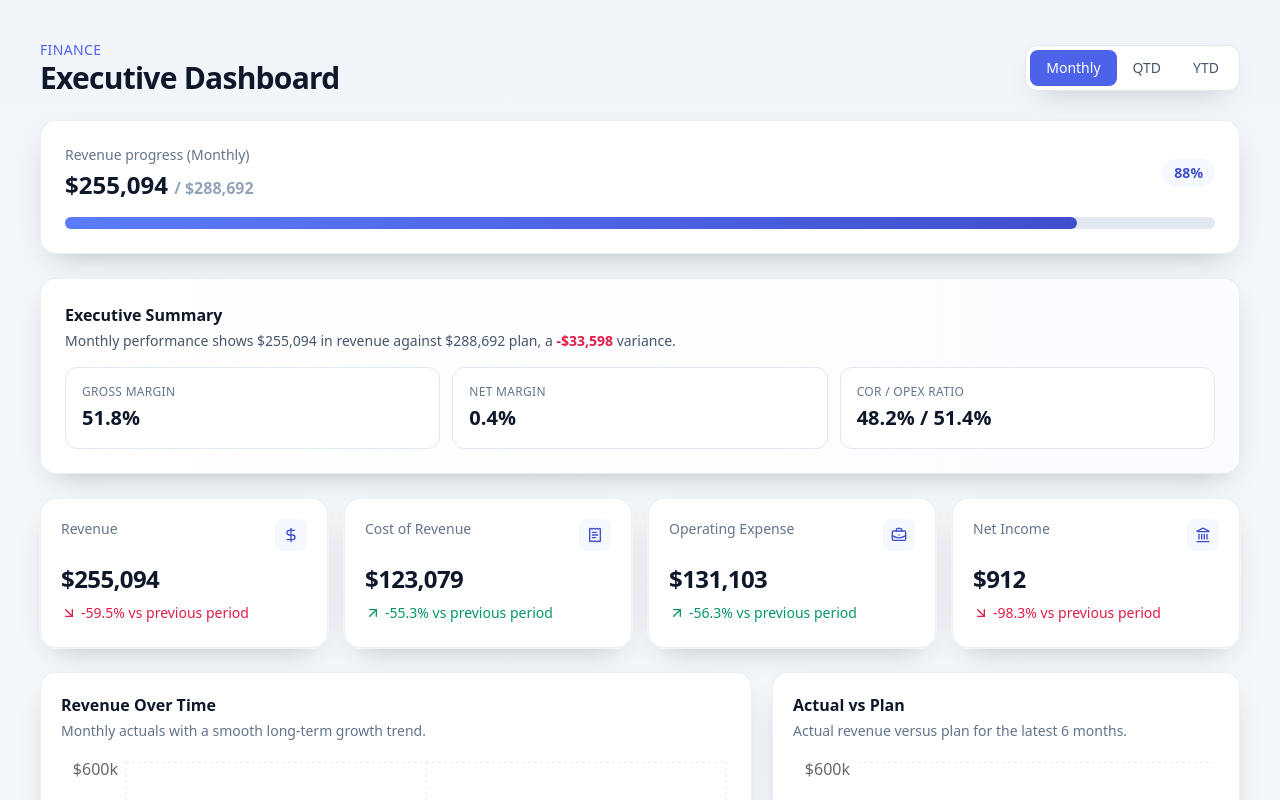
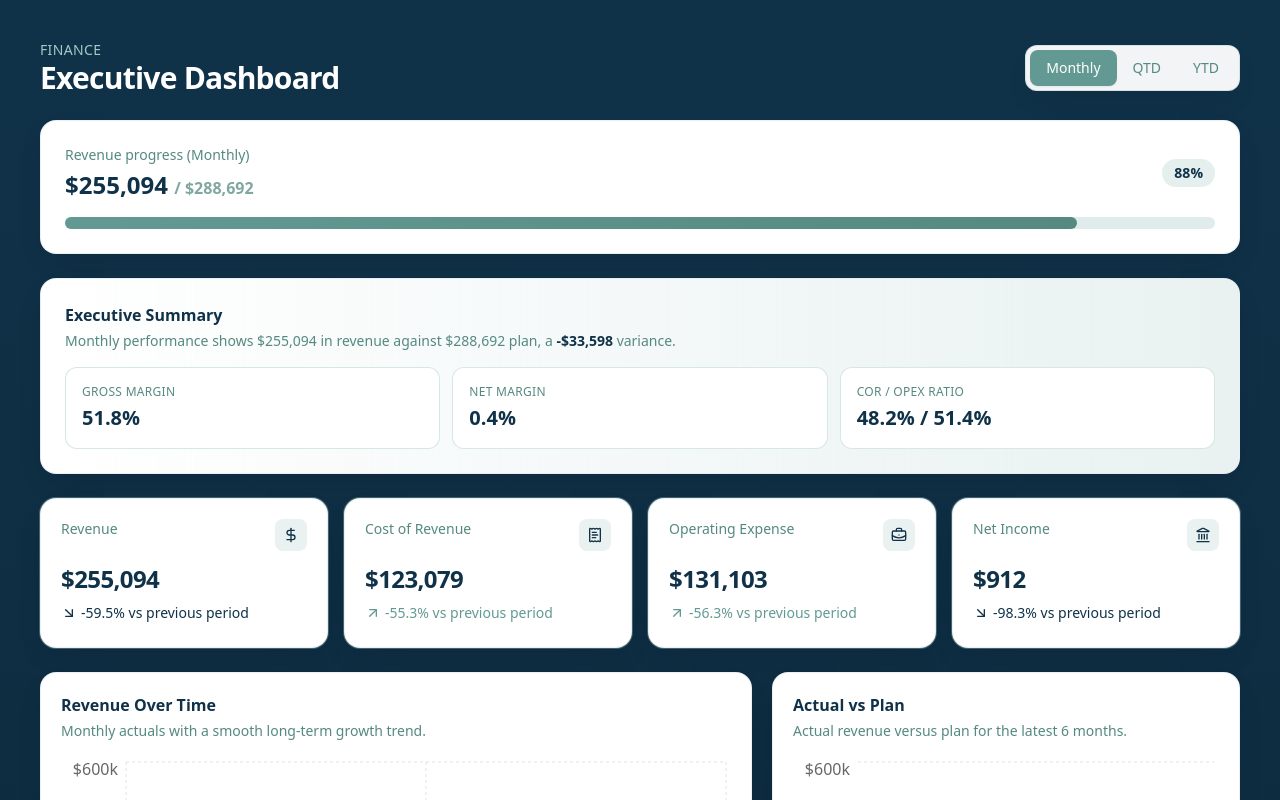
Before and after one commit to susievannin/financial-dashboard, a Next.js app: page / in a window 1280 px wide. Shown: the top 800 px of the page. Built offline with nearby package versions, Linux system fonts and the light colour scheme.

Commit message:
Update dashboard.tsx

```diff
--- a/src/components/dashboard.tsx
+++ b/src/components/dashboard.tsx
@@ -54,16 +54,16 @@ function KPI({
   icon: React.ReactNode;
 }) {
   const trendClass =
-    trend === "up" ? "text-emerald-600" : trend === "down" ? "text-rose-600" : "text-slate-500";
+    trend === "up" ? "text-[#629A93]" : trend === "down" ? "text-[#103249]" : "text-[#558981]";
   const TrendIcon = trend === "up" ? ArrowUpRight : trend === "down" ? ArrowDownRight : Landmark;
 
   return (
-    <article className="dashboard-card p-5 ring-1 ring-slate-100">
+    <article className="dashboard-card border border-[#A6C9C7]/40 bg-white/95 p-5 ring-1 ring-[#A6C9C7]/35">
       <div className="flex items-start justify-between">
-        <span className="text-sm font-medium text-slate-500">{label}</span>
-        <span className="rounded-lg bg-brand-50 p-2 text-brand-700">{icon}</span>
+        <span className="text-sm font-medium text-[#558981]">{label}</span>
+        <span className="rounded-lg bg-[#A6C9C7]/25 p-2 text-[#103249]">{icon}</span>
       </div>
-      <p className="mt-3 text-2xl font-semibold tracking-tight text-slate-900">{formatCurrencyFull(value)}</p>
+      <p className="mt-3 text-2xl font-semibold tracking-tight text-[#103249]">{formatCurrencyFull(value)}</p>
       <p className={`mt-2 inline-flex items-center gap-1 text-sm font-medium ${trendClass}`}>
         <TrendIcon className="h-4 w-4" />
         {delta}
@@ -149,21 +149,23 @@ export default function Dashboard({ rows }: DashboardProps) {
   const netDelta = deltaPct(metrics.netIncome, previousMetrics.netIncome);
 
   return (
-    <main className="min-h-screen bg-gradient-to-b from-slate-100 to-slate-50 p-6 md:p-10">
+    <main className="min-h-screen bg-gradient-to-b from-[#103249] to-[#0c2738] p-6 md:p-10">
       <div className="mx-auto max-w-7xl space-y-6">
         <header className="flex flex-col gap-4 md:flex-row md:items-center md:justify-between">
           <div>
-            <p className="text-sm font-medium uppercase tracking-wide text-brand-600">Finance</p>
-            <h1 className="text-3xl font-semibold tracking-tight text-slate-900">Executive Dashboard</h1>
+            <p className="text-sm font-medium uppercase tracking-wide text-[#A6C9C7]">Finance</p>
+            <h1 className="text-3xl font-semibold tracking-tight text-white">Executive Dashboard</h1>
           </div>
-          <div className="inline-flex w-fit rounded-xl border border-slate-200 bg-white p-1 shadow-soft">
+          <div className="inline-flex w-fit rounded-xl border border-[#A6C9C7]/40 bg-white/95 p-1 shadow-soft">
             {(["Monthly", "QTD", "YTD"] as Period[]).map((option) => (
               <button
                 key={option}
                 type="button"
                 onClick={() => setPeriod(option)}
                 className={`rounded-lg px-4 py-2 text-sm font-medium transition ${
-                  period === option ? "bg-brand-600 text-white" : "text-slate-600 hover:bg-slate-100"
+                  period === option
+                    ? "bg-[#629A93] text-white shadow-sm"
+                    : "text-[#558981] hover:bg-[#A6C9C7]/25 hover:text-[#103249]"
                 }`}
               >
                 {option}
@@ -172,48 +174,48 @@ export default function Dashboard({ rows }: DashboardProps) {
           </div>
         </header>
 
-        <section className="dashboard-card p-6">
+        <section className="dashboard-card border border-[#A6C9C7]/35 bg-white/95 p-6">
           <div className="flex flex-wrap items-center justify-between gap-3">
             <div>
-              <p className="text-sm font-medium text-slate-500">Revenue progress ({period})</p>
-              <p className="mt-1 text-2xl font-semibold text-slate-900">
+              <p className="text-sm font-medium text-[#558981]">Revenue progress ({period})</p>
+              <p className="mt-1 text-2xl font-semibold text-[#103249]">
                 {formatCurrencyFull(metrics.revenue)}{" "}
-                <span className="text-base text-slate-400">/ {formatCurrencyFull(metrics.planRevenue)}</span>
+                <span className="text-base text-[#558981]/75">/ {formatCurrencyFull(metrics.planRevenue)}</span>
               </p>
             </div>
-            <span className="rounded-full bg-brand-50 px-3 py-1 text-sm font-semibold text-brand-700">{progressPct}%</span>
+            <span className="rounded-full bg-[#A6C9C7]/30 px-3 py-1 text-sm font-semibold text-[#103249]">{progressPct}%</span>
           </div>
-          <div className="mt-4 h-3 rounded-full bg-slate-200">
+          <div className="mt-4 h-3 rounded-full bg-[#A6C9C7]/35">
             <div
-              className="h-3 rounded-full bg-gradient-to-r from-brand-500 to-brand-700 transition-all"
+              className="h-3 rounded-full bg-gradient-to-r from-[#629A93] to-[#558981] transition-all"
               style={{ width: `${progressPct}%` }}
             />
           </div>
         </section>
 
-        <section className="dashboard-card bg-gradient-to-r from-white to-brand-50/50 p-6">
-          <h2 className="text-base font-semibold text-slate-900">Executive Summary</h2>
-          <p className="mt-1 text-sm text-slate-600">
+        <section className="dashboard-card border border-[#A6C9C7]/35 bg-gradient-to-r from-white/95 to-[#A6C9C7]/25 p-6">
+          <h2 className="text-base font-semibold text-[#103249]">Executive Summary</h2>
+          <p className="mt-1 text-sm text-[#558981]">
             {period} performance shows {formatCurrency(metrics.revenue)} in revenue against{" "}
             {formatCurrency(metrics.planRevenue)} plan, a{" "}
-            <span className={variance >= 0 ? "font-semibold text-emerald-600" : "font-semibold text-rose-600"}>
+            <span className={variance >= 0 ? "font-semibold text-[#629A93]" : "font-semibold text-[#103249]"}>
               {variance >= 0 ? "+" : "-"}
               {formatCurrency(Math.abs(variance))}
             </span>{" "}
             variance.
           </p>
           <div className="mt-4 grid gap-3 md:grid-cols-3">
-            <div className="rounded-xl border border-slate-200 bg-white p-4">
-              <p className="text-xs font-medium uppercase tracking-wide text-slate-500">Gross Margin</p>
-              <p className="mt-1 text-xl font-semibold text-slate-900">{formatPercent(grossMargin)}</p>
+            <div className="rounded-xl border border-[#A6C9C7]/45 bg-white p-4">
+              <p className="text-xs font-medium uppercase tracking-wide text-[#558981]">Gross Margin</p>
+              <p className="mt-1 text-xl font-semibold text-[#103249]">{formatPercent(grossMargin)}</p>
             </div>
-            <div className="rounded-xl border border-slate-200 bg-white p-4">
-              <p className="text-xs font-medium uppercase tracking-wide text-slate-500">Net Margin</p>
-              <p className="mt-1 text-xl font-semibold text-slate-900">{formatPercent(netMargin)}</p>
+            <div className="rounded-xl border border-[#A6C9C7]/45 bg-white p-4">
+              <p className="text-xs font-medium uppercase tracking-wide text-[#558981]">Net Margin</p>
+              <p className="mt-1 text-xl font-semibold text-[#103249]">{formatPercent(netMargin)}</p>
             </div>
-            <div className="rounded-xl border border-slate-200 bg-white p-4">
-              <p className="text-xs font-medium uppercase tracking-wide text-slate-500">COR / Opex Ratio</p>
-              <p className="mt-1 text-xl font-semibold text-slate-900">
+            <div className="rounded-xl border border-[#A6C9C7]/45 bg-white p-4">
+              <p className="text-xs font-medium uppercase tracking-wide text-[#558981]">COR / Opex Ratio</p>
+              <p className="mt-1 text-xl font-semibold text-[#103249]">
                 {formatPercent(corRatio)} / {formatPercent(opexRatio)}
               </p>
             </div>
@@ -252,22 +254,22 @@ export default function Dashboard({ rows }: DashboardProps) {
         </section>
 
         <section className="grid gap-5 xl:grid-cols-5">
-          <article className="dashboard-card p-5 xl:col-span-3">
-            <h2 className="text-base font-semibold text-slate-900">Revenue Over Time</h2>
-            <p className="mb-4 mt-1 text-sm text-slate-500">Monthly actuals with a smooth long-term growth trend.</p>
+          <article className="dashboard-card border border-[#A6C9C7]/35 bg-white/95 p-5 xl:col-span-3">
+            <h2 className="text-base font-semibold text-[#103249]">Revenue Over Time</h2>
+            <p className="mb-4 mt-1 text-sm text-[#558981]">Monthly actuals with a smooth long-term growth trend.</p>
             <div className="h-80">
               <ResponsiveContainer width="100%" height="100%">
                 <LineChart data={revenueTrend}>
-                  <CartesianGrid strokeDasharray="3 3" stroke="#e2e8f0" />
+                  <CartesianGrid strokeDasharray="3 3" stroke="#A6C9C7" strokeOpacity={0.45} />
                   <XAxis dataKey="month" tickLine={false} axisLine={false} />
                   <YAxis tickFormatter={(value) => `$${value / 1000}k`} tickLine={false} axisLine={false} />
                   <Tooltip formatter={(value) => formatCurrencyFull(Number(Array.isArray(value) ? value[0] : value ?? 0))} />
                   <Line
                     type="monotone"
                     dataKey="revenue"
-                    stroke="#4c62e9"
+                    stroke="#629A93"
                     strokeWidth={3}
-                    dot={{ fill: "#4c62e9", r: 3 }}
+                    dot={{ fill: "#629A93", r: 3 }}
                     activeDot={{ r: 6 }}
                   />
                 </LineChart>
@@ -275,26 +277,26 @@ export default function Dashboard({ rows }: DashboardProps) {
             </div>
           </article>
 
-          <article className="dashboard-card p-5 xl:col-span-2">
-            <h2 className="text-base font-semibold text-slate-900">Actual vs Plan</h2>
-            <p className="mb-4 mt-1 text-sm text-slate-500">Actual revenue versus plan for the latest 6 months.</p>
+          <article className="dashboard-card border border-[#A6C9C7]/35 bg-white/95 p-5 xl:col-span-2">
+            <h2 className="text-base font-semibold text-[#103249]">Actual vs Plan</h2>
+            <p className="mb-4 mt-1 text-sm text-[#558981]">Actual revenue versus plan for the latest 6 months.</p>
             <div className="h-80">
               <ResponsiveContainer width="100%" height="100%">
                 <BarChart data={planVsActual} barGap={8}>
-                  <CartesianGrid strokeDasharray="3 3" stroke="#e2e8f0" vertical={false} />
+                  <CartesianGrid strokeDasharray="3 3" stroke="#A6C9C7" strokeOpacity={0.45} vertical={false} />
                   <XAxis dataKey="month" tickLine={false} axisLine={false} />
                   <YAxis tickFormatter={(value) => `$${value / 1000}k`} tickLine={false} axisLine={false} />
                   <Tooltip formatter={(value) => formatCurrencyFull(Number(Array.isArray(value) ? value[0] : value ?? 0))} />
-                  <Bar dataKey="plan" fill="#cbd5e1" radius={[8, 8, 0, 0]} />
-                  <Bar dataKey="actual" fill="#4c62e9" radius={[8, 8, 0, 0]} />
+                  <Bar dataKey="plan" fill="#A6C9C7" fillOpacity={0.65} radius={[8, 8, 0, 0]} />
+                  <Bar dataKey="actual" fill="#629A93" radius={[8, 8, 0, 0]} />
                 </BarChart>
               </ResponsiveContainer>
             </div>
-            <div className="mt-3 rounded-lg border border-slate-200 bg-slate-50 p-3 text-sm">
-              <p className="inline-flex items-center gap-2 font-medium text-slate-700">
+            <div className="mt-3 rounded-lg border border-[#A6C9C7]/45 bg-[#A6C9C7]/20 p-3 text-sm">
+              <p className="inline-flex items-center gap-2 font-medium text-[#103249]">
                 <BanknoteArrowDown className="h-4 w-4" />
                 Current variance:{" "}
-                <span className={variance >= 0 ? "text-emerald-600" : "text-rose-600"}>
+                <span className={variance >= 0 ? "text-[#629A93]" : "text-[#103249]"}>
                   {variance >= 0 ? "+" : "-"}
                   {formatCurrencyFull(Math.abs(variance))}
                 </span>
@@ -303,22 +305,22 @@ export default function Dashboard({ rows }: DashboardProps) {
           </article>
         </section>
 
-        <section className="dashboard-card p-5">
-          <h2 className="text-base font-semibold text-slate-900">Revenue Growth Over Time</h2>
-          <p className="mb-4 mt-1 text-sm text-slate-500">Month-over-month revenue growth trend.</p>
+        <section className="dashboard-card border border-[#A6C9C7]/35 bg-white/95 p-5">
+          <h2 className="text-base font-semibold text-[#103249]">Revenue Growth Over Time</h2>
+          <p className="mb-4 mt-1 text-sm text-[#558981]">Month-over-month revenue growth trend.</p>
           <div className="h-72">
             <ResponsiveContainer width="100%" height="100%">
               <LineChart data={revenueGrowthTrend}>
-                <CartesianGrid strokeDasharray="3 3" stroke="#e2e8f0" />
+                <CartesianGrid strokeDasharray="3 3" stroke="#A6C9C7" strokeOpacity={0.45} />
                 <XAxis dataKey="month" tickLine={false} axisLine={false} />
                 <YAxis tickFormatter={(value) => `${value}%`} tickLine={false} axisLine={false} />
                 <Tooltip formatter={(value) => formatPercent(Number(Array.isArray(value) ? value[0] : value ?? 0))} />
                 <Line
                   type="monotone"
                   dataKey="growth"
-                  stroke="#16a34a"
+                  stroke="#558981"
                   strokeWidth={3}
-                  dot={{ fill: "#16a34a", r: 3 }}
+                  dot={{ fill: "#558981", r: 3 }}
                   activeDot={{ r: 6 }}
                 />
               </LineChart>
```
